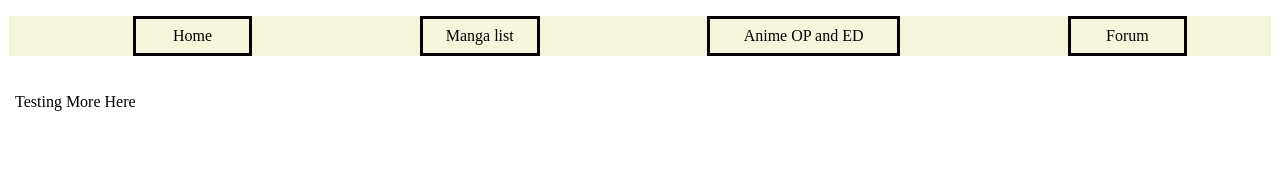
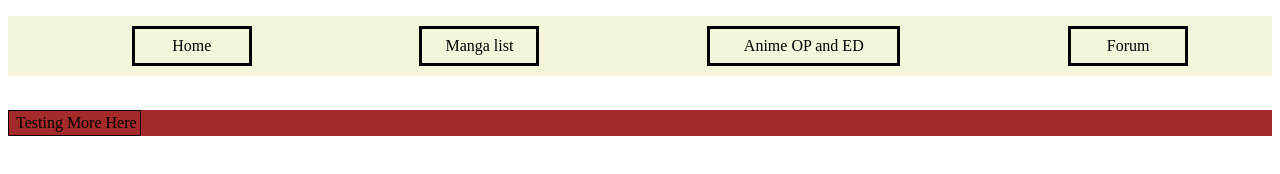
Before and after one commit to AgeofSerenity/Aniknow, a plain HTML site: page index.html in a window 1280 px wide. Drawn offline with Linux system fonts and the light colour scheme.

Commit message:
Update ani.css

```diff
--- a/resources/css/ani.css
+++ b/resources/css/ani.css
@@ -13,10 +13,8 @@
     }
 
 .ani-head{
-        background-color: beige;
-        margin: 1px;
+    background-color: beige;
 }
-
 .ani-nav{
     display: flex;
     flex-direction: row;
@@ -25,7 +23,7 @@
 }
 .ani-menu{
     border: 3px solid black;
-    margin: 0 auto;
+    margin: 10px auto;
     height: 10%;
     max-width: 100%;
     width: var(--nav-menu-width);
@@ -34,9 +32,16 @@
 }
 .ani-lmenu{
     border: 3px solid black;
-    margin: 0 auto;
+    margin: 10px auto;
     max-width: 100%;
     width: var(--nav-lmenu-width);
     padding: .5rem;
     text-align: center;
 }
+.ani-table{
+    border: 1px solid black;
+}
+
+div{
+    background-color: brown;
+}
```
